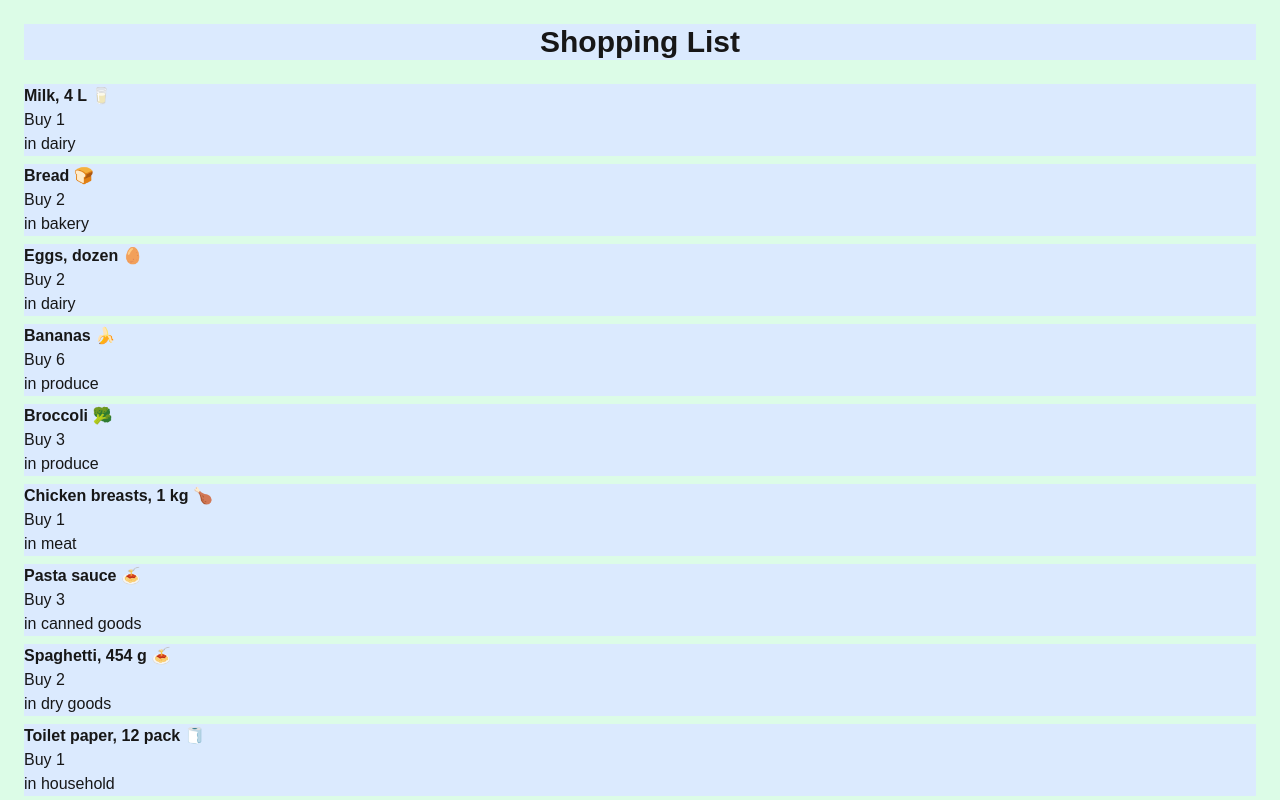
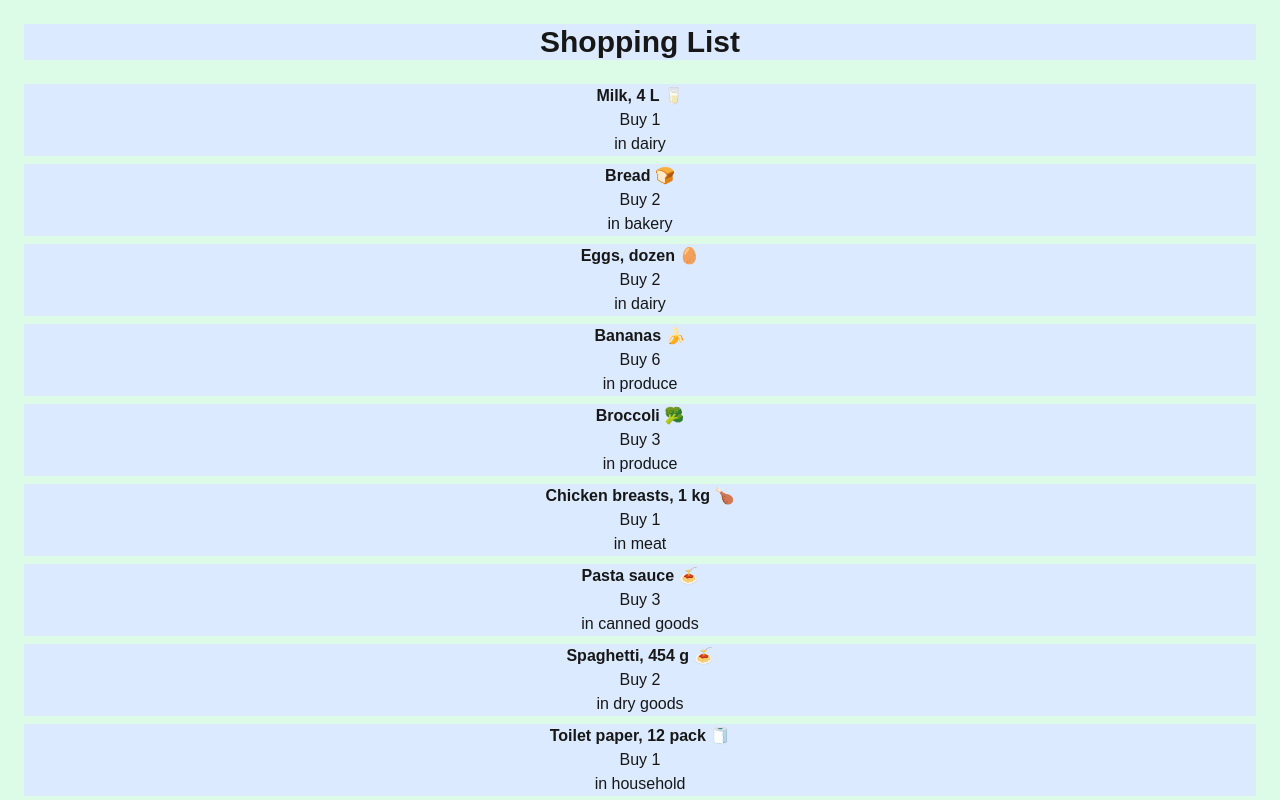
Before and after one commit to CarlAoNanGu/cprg306-assignments, a Next.js app: page /week-3 in a window 1280 px wide. Shown: the top 800 px of the page. Built offline with nearby package versions, Linux system fonts and the light colour scheme.

Commit message:
Centered Shopping List

```diff
--- a/app/week-3/item.js
+++ b/app/week-3/item.js
@@ -4,9 +4,9 @@ export default function Item({ name, quantity, category }) {
 
     return (
         <div className="bg-blue-100">
-            <h3 className="font-bold ">{name}</h3>
-            <p className="">Buy {quantity}</p>
-            <p className="">in {category}</p>
+            <h3 className="font-bold text-center">{name}</h3>
+            <p className="text-center">Buy {quantity}</p>
+            <p className="text-center">in {category}</p>
         </div>
     )
 }
```
